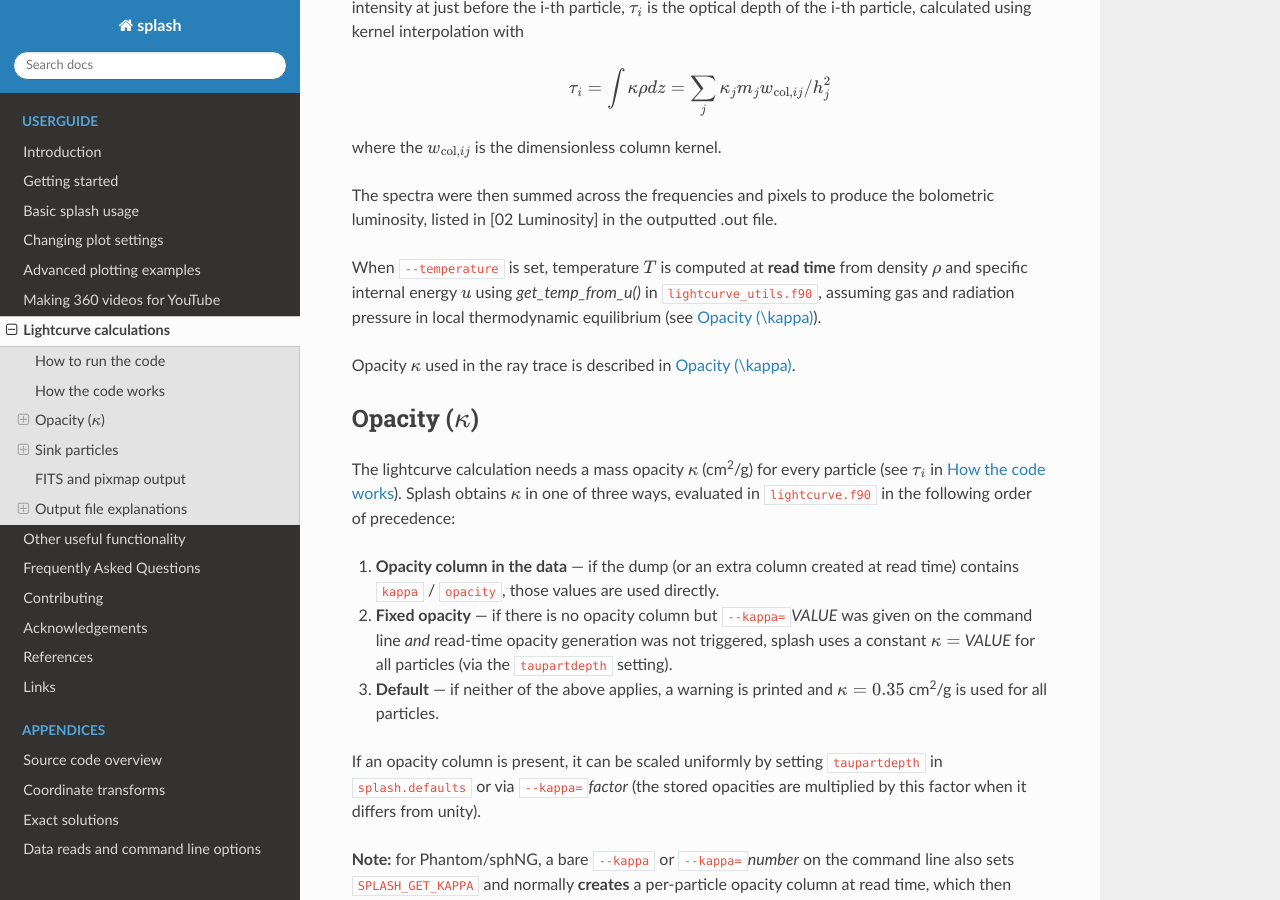
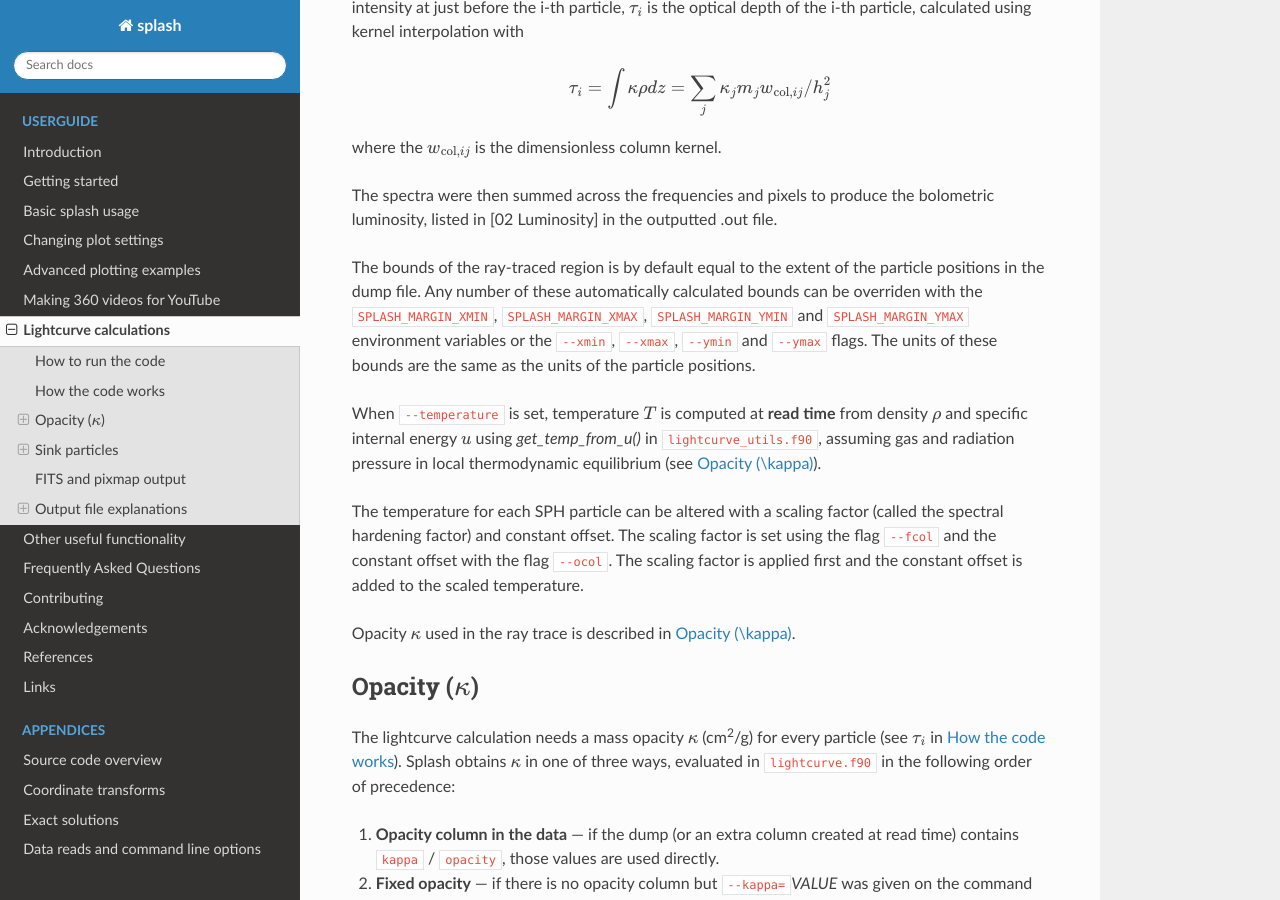
Before and after one commit to danieljprice/splash, a Sphinx documentation site: the page built from docs/lightcurve.rst, in a window 1280 px wide and 900 px high, scrolled down 1462 px. Built offline with Sphinx 7.4.7 and the Read the Docs theme 3.1.0, drawn with Linux system fonts in a browser that asks for light colours.

Commit message:
Added the following to the lightcurve generation documentation:  added references to the spectral hardening factor, constant temperature offset and the user defined render region bounds.

```diff
--- a/docs/lightcurve.rst
+++ b/docs/lightcurve.rst
@@ -74,10 +74,13 @@ where the :math:`w_{\mathrm{col}, ij}` is the dimensionless column kernel.
 
 The spectra were then summed across the frequencies and pixels to produce the bolometric luminosity, listed in [02  Luminosity] in the outputted .out file.
 
+The bounds of the ray-traced region is by default equal to the extent of the particle positions in the dump file. Any number of these automatically calculated bounds can be overriden with the ``SPLASH_MARGIN_XMIN``, ``SPLASH_MARGIN_XMAX``, ``SPLASH_MARGIN_YMIN`` and ``SPLASH_MARGIN_YMAX`` environment variables or the ``--xmin``, ``--xmax``, ``--ymin`` and ``--ymax`` flags. The units of these bounds are the same as the units of the particle positions.
 
 When ``--temperature`` is set, temperature :math:`T` is computed at **read time** from density :math:`\rho` and
 specific internal energy :math:`u` using *get_temp_from_u()* in ``lightcurve_utils.f90``, assuming gas and
 radiation pressure in local thermodynamic equilibrium (see :ref:`sec:lckappa`).
+
+The temperature for each SPH particle can be altered with a scaling factor (called the spectral hardening factor) and constant offset. The scaling factor is set using the flag ``--fcol`` and the constant offset with the flag ``--ocol``. The scaling factor is applied first and the constant offset is added to the scaled temperature.
 
 Opacity :math:`\kappa` used in the ray trace is described in :ref:`sec:lckappa`.
 
```
